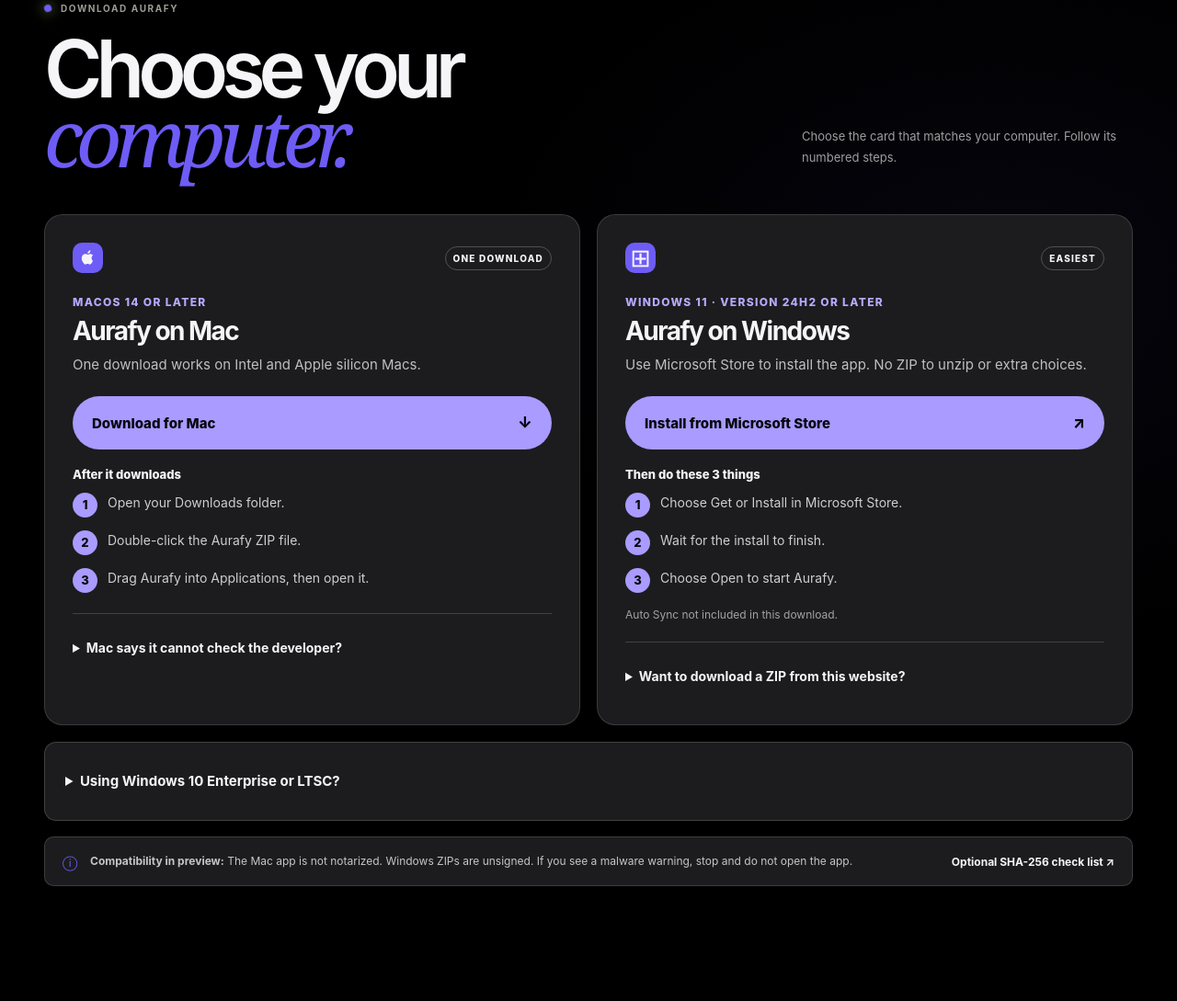
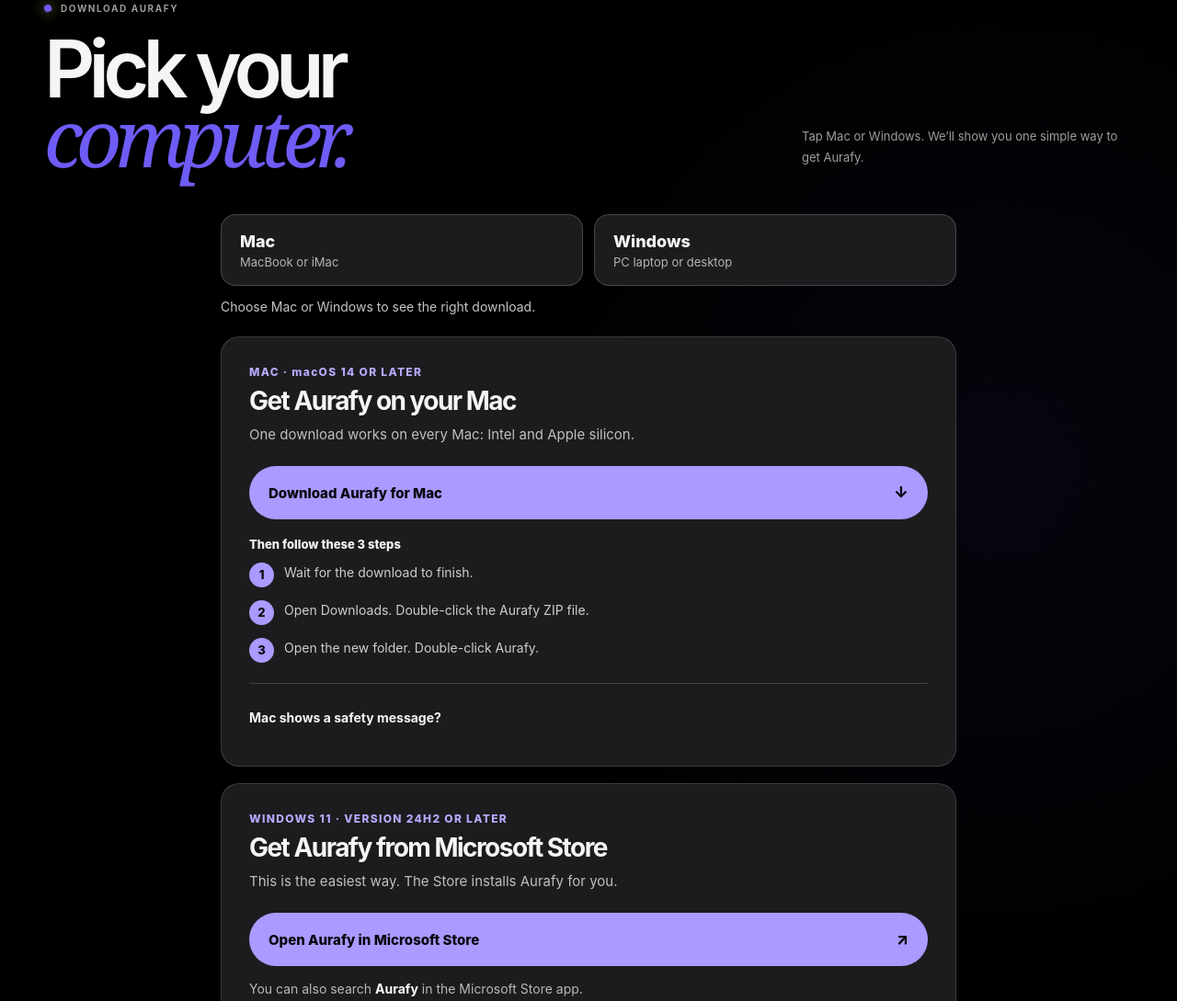
Before and after one commit to deepak-c04/verci-website, a plain HTML site: page index.html in a window 1280 px wide. Shown: the part 4320-5409 px from the top of the page at 92% size. Drawn offline with Linux system fonts and the light colour scheme.

Commit message:
Make Aurafy downloads easier

```diff
--- a/index.html
+++ b/index.html
@@ -163,7 +163,7 @@
         <div class="how-heading"><p class="eyebrow"><span class="eyebrow-dot"></span> Three steps. No lore dump.</p><h2 id="how-title">Press play.<br><span>You're in.</span></h2><p>Aurafy sits alongside the player you already use. Here's the quick-start.</p></div>
         <div class="steps">
           <article class="step"><span class="step-number">01</span><div><h3>Queue your song</h3><p>Start Spotify or Apple Music on Mac. On Windows, use a player that publishes a Windows media session.</p></div><span class="step-arrow" aria-hidden="true">↘</span></article>
-          <article class="step"><span class="step-number">02</span><div><h3>Choose your computer</h3><p>Choose the Mac or Windows card, then follow its numbered steps.</p></div><span class="step-arrow" aria-hidden="true">↘</span></article>
+          <article class="step"><span class="step-number">02</span><div><h3>Choose your computer</h3><p>Tap Mac or Windows. The website shows the right download and steps.</p></div><span class="step-arrow" aria-hidden="true">↘</span></article>
           <article class="step"><span class="step-number">03</span><div><h3>Set your scene</h3><p>Choose a look and import lyrics if needed. If timing drifts, enable Auto Sync on Mac or adjust Offset and Pace on Windows.</p></div><span class="step-arrow" aria-hidden="true">✳</span></article>
         </div>
       </div>
@@ -205,47 +205,50 @@
     <section class="downloads-section" id="downloads" aria-labelledby="downloads-title">
       <div class="section-wrap downloads-inner">
         <div class="downloads-heading">
-          <div><p class="eyebrow"><span class="eyebrow-dot"></span> Download Aurafy</p><h2 id="downloads-title">Choose your<br><span>computer.</span></h2></div>
-          <p>Choose the card that matches your computer. Follow its numbered steps.</p>
+          <div><p class="eyebrow"><span class="eyebrow-dot"></span> Download Aurafy</p><h2 id="downloads-title">Pick your<br><span>computer.</span></h2></div>
+          <p>Tap Mac or Windows. We’ll show you one simple way to get Aurafy.</p>
         </div>
+        <div class="download-platform-picker" role="group" aria-label="Choose your computer">
+          <button class="download-platform-choice" type="button" data-download-platform="mac" aria-pressed="false"><span>Mac</span><small>MacBook or iMac</small></button>
+          <button class="download-platform-choice" type="button" data-download-platform="windows" aria-pressed="false"><span>Windows</span><small>PC laptop or desktop</small></button>
+        </div>
+        <p class="download-status" id="download-status" aria-live="polite">Choose Mac or Windows to see the right download.</p>
         <div class="download-grid download-grid-simple">
-          <article class="download-card download-card-mac">
-            <div class="download-card-top"><span class="os-icon os-apple" aria-hidden="true"><svg viewBox="0 0 20 20"><path d="M14.8 10.3c0-2.3 1.8-3.4 1.9-3.5a4.2 4.2 0 0 0-3.4-1.9c-1.4-.1-2.8.9-3.5.9-.8 0-1.9-.9-3.1-.8a4.5 4.5 0 0 0-3.8 2.3c-1.6 2.8-.4 6.8 1.2 9 .7 1 1.6 2.2 2.8 2.1 1.1 0 1.5-.7 2.8-.7s1.7.7 2.9.7c1.2 0 2-1.1 2.7-2.2a9.4 9.4 0 0 0 1.2-2.5 3.9 3.9 0 0 1-1.7-3.4ZM12.5 3.3A4 4 0 0 0 13.4.4a4.1 4.1 0 0 0-2.7 1.4 3.8 3.8 0 0 0-.9 2.8 3.4 3.4 0 0 0 2.7-1.3Z"/></svg></span><span class="download-badge">ONE DOWNLOAD</span></div>
-            <p class="download-os">MACOS 14 OR LATER</p><h3>Aurafy on Mac</h3><p class="download-copy">One download works on Intel and Apple silicon Macs.</p>
-            <a class="button button-dark" href="../dist/Aurafy-macOS-universal.zip" download>Download for Mac <span aria-hidden="true">↓</span></a>
-            <p class="download-guide-title">After it downloads</p>
+          <article class="download-card download-card-mac" data-download-card="mac" aria-labelledby="download-mac-title">
+            <p class="download-os">MAC · macOS 14 OR LATER</p><h3 id="download-mac-title">Get Aurafy on your Mac</h3><p class="download-copy">One download works on every Mac: Intel and Apple silicon.</p>
+            <a class="button button-dark" href="../dist/Aurafy-macOS-universal.zip" download>Download Aurafy for Mac <span aria-hidden="true">↓</span></a>
+            <p class="download-guide-title">Then follow these 3 steps</p>
             <ol class="download-steps">
-              <li>Open your Downloads folder.</li>
-              <li>Double-click the Aurafy ZIP file.</li>
-              <li>Drag Aurafy into Applications, then open it.</li>
+              <li>Wait for the download to finish.</li>
+              <li>Open Downloads. Double-click the Aurafy ZIP file.</li>
+              <li>Open the new folder. Double-click Aurafy.</li>
             </ol>
             <details class="download-help">
-              <summary>Mac says it cannot check the developer?</summary>
-              <div class="download-help-content"><p>This preview is not notarized. Only for the message “Apple cannot check it for malicious software”: open Apple menu → System Settings → Privacy &amp; Security → Open Anyway, then confirm Open.</p><p>If Mac says the app contains malware, will damage your computer, or is damaged, stop and do not open it.</p><a href="../dist/Aurafy-SHA256SUMS.txt" download>Optional: download the SHA-256 check list</a></div>
+              <summary>Mac shows a safety message?</summary>
+              <div class="download-help-content"><p>This early preview is not notarized. After trying to open Aurafy once, if Mac says only it cannot check the developer, ask a grown-up to open System Settings → Privacy &amp; Security → Open Anyway.</p><p><strong>If Mac says Aurafy contains malware, may damage your computer, or is damaged, stop. Do not open it.</strong></p><a href="../dist/Aurafy-SHA256SUMS.txt" download>Optional: download the SHA-256 check list</a></div>
             </details>
           </article>
-          <article class="download-card download-card-win">
-            <div class="download-card-top"><span class="os-icon os-windows" aria-hidden="true">⊞</span><span class="download-badge">EASIEST</span></div>
-            <p class="download-os">WINDOWS 11 · VERSION 24H2 OR LATER</p><h3>Aurafy on Windows</h3><p class="download-copy">Use Microsoft Store to install the app. No ZIP to unzip or extra choices.</p>
-            <a class="button button-dark" href="https://apps.microsoft.com/detail/9N6THTDVM3JX" target="_blank" rel="noopener noreferrer">Install from Microsoft Store <span aria-hidden="true">↗</span></a>
-            <p class="download-guide-title">Then do these 3 things</p>
+          <article class="download-card download-card-win" data-download-card="windows" aria-labelledby="download-windows-title">
+            <p class="download-os">WINDOWS 11 · VERSION 24H2 OR LATER</p><h3 id="download-windows-title">Get Aurafy from Microsoft Store</h3><p class="download-copy">This is the easiest way. The Store installs Aurafy for you.</p>
+            <a class="button button-dark" href="https://apps.microsoft.com/detail/9N6THTDVM3JX" target="_blank" rel="noopener noreferrer">Open Aurafy in Microsoft Store <span aria-hidden="true">↗</span></a>
+            <p class="download-store-search">You can also search <strong>Aurafy</strong> in the Microsoft Store app.</p>
+            <p class="download-guide-title">In the Store</p>
             <ol class="download-steps">
-              <li>Choose Get or Install in Microsoft Store.</li>
-              <li>Wait for the install to finish.</li>
-              <li>Choose Open to start Aurafy.</li>
+              <li>Click Get or Install.</li>
+              <li>Wait until it finishes.</li>
+              <li>Click Open.</li>
             </ol>
-            <p class="download-foot">Auto Sync not included in this download.</p>
             <details class="download-help">
-              <summary>Want to download a ZIP from this website?</summary>
-              <div class="download-help-content"><p>Most Windows computers use Intel or AMD. If your laptop says it has an ARM processor (such as Snapdragon), use the ARM download.</p><div class="download-zip-actions"><a class="button button-dark" href="../dist/Aurafy-Windows-11-24H2-x64.zip" download>Most PCs · Intel or AMD <span aria-hidden="true">↓</span></a><a class="download-zip-link" href="../dist/Aurafy-Windows-11-24H2-arm64.zip" download>ARM laptop · Snapdragon <span aria-hidden="true">↓</span></a></div><ol class="download-steps"><li>Open Downloads, right-click the ZIP, and choose Extract All.</li><li>Open the new Aurafy folder and double-click Aurafy.exe.</li></ol><p>These preview ZIPs are unsigned. If Windows shows a security warning and you are not sure, stop and ask someone you trust. Do not ignore a virus or malware warning.</p></div>
+              <summary>Need the website download instead?</summary>
+              <div class="download-help-content"><p>For most Windows computers, choose the first button. If your computer says it has a Snapdragon or ARM processor, choose the second one.</p><div class="download-zip-actions"><a class="button button-dark" href="../dist/Aurafy-Windows-11-24H2-x64.zip" download>Most PCs · Intel or AMD <span aria-hidden="true">↓</span></a><a class="download-zip-link" href="../dist/Aurafy-Windows-11-24H2-arm64.zip" download>ARM or Snapdragon <span aria-hidden="true">↓</span></a></div><p>After the ZIP downloads: open Downloads, double-click the ZIP, then open the new folder and double-click <strong>Aurafy.exe</strong>.</p><p>These preview ZIPs are unsigned. If Windows shows a security warning, stop and ask a grown-up. Never ignore a virus warning.</p></div>
+            </details>
+            <details class="download-legacy">
+              <summary>Using Windows 10 Enterprise or LTSC?</summary>
+              <div class="download-legacy-content"><p>This special download is for Windows 10 Enterprise or LTSC. Windows 10 Home and Pro are not supported.</p><div class="download-zip-actions"><a class="button button-dark" href="../dist/Aurafy-Windows-x64.zip" download>Most PCs · Intel or AMD <span aria-hidden="true">↓</span></a><a class="download-zip-link" href="../dist/Aurafy-Windows-arm64.zip" download>ARM laptop · Snapdragon <span aria-hidden="true">↓</span></a></div><p>After it downloads: open Downloads, double-click the ZIP, then open the new folder and double-click <strong>Aurafy.exe</strong>.</p><p>Windows downloads are unsigned. If a security warning appears, stop and ask a grown-up. Never ignore a virus warning.</p></div>
             </details>
           </article>
         </div>
-        <details class="download-legacy">
-          <summary>Using Windows 10 Enterprise or LTSC?</summary>
-          <div class="download-legacy-content"><article class="download-card download-card-win10"><p class="download-os">WINDOWS 10 ENTERPRISE OR LTSC</p><h3>Aurafy on Windows 10</h3><p class="download-copy">Windows 10 Home and Pro are not supported.</p><div class="download-links"><a href="../dist/Aurafy-Windows-x64.zip" download><span>Most PCs <small>Intel or AMD</small></span><b aria-hidden="true">↓</b></a><a href="../dist/Aurafy-Windows-arm64.zip" download><span>ARM laptop</span><b aria-hidden="true">↓</b></a></div><p class="download-foot">Auto Sync not included in this download · Unsigned ZIP</p><ol class="download-steps"><li>Open Downloads, right-click the ZIP, and choose Extract All.</li><li>Open the new Aurafy folder and double-click Aurafy.exe.</li></ol><p class="download-foot">If Windows shows a security warning and you are unsure, stop and ask someone you trust. Never ignore a virus or malware warning.</p></article></div>
-        </details>
-        <div class="download-disclaimer"><span aria-hidden="true">ⓘ</span><p><strong>Compatibility in preview:</strong> The Mac app is not notarized. Windows ZIPs are unsigned. If you see a malware warning, stop and do not open the app.</p><a href="../dist/Aurafy-SHA256SUMS.txt" download>Optional SHA-256 check list <span aria-hidden="true">↗</span></a></div>
+        <div class="download-disclaimer"><span aria-hidden="true">ⓘ</span><p><strong>Need help?</strong> These are early preview downloads. Ask a grown-up before opening them. If your computer says Aurafy may contain malware or damage your computer, stop and do not open it.</p><a href="../dist/Aurafy-SHA256SUMS.txt" download>Optional SHA-256 check list <span aria-hidden="true">↗</span></a></div>
       </div>
     </section>
 
--- a/site.js
+++ b/site.js
@@ -109,6 +109,41 @@ if (!isLocalPreview) {
   });
 }
 
+const downloadButtons = [...document.querySelectorAll("[data-download-platform]")];
+const downloadCards = [...document.querySelectorAll("[data-download-card]")];
+const downloadStatus = document.querySelector("#download-status");
+const browserPlatform = [navigator.userAgentData?.platform, navigator.platform, navigator.userAgent].filter(Boolean).join(" ");
+const browserIsMobile = /iphone|ipad|ipod|android/i.test(browserPlatform)
+  || (navigator.maxTouchPoints > 1 && /mac/i.test(navigator.platform));
+const detectedDownloadPlatform = !browserIsMobile && /mac/i.test(browserPlatform)
+  ? "mac"
+  : !browserIsMobile && /windows|win32|win64|win/i.test(browserPlatform)
+    ? "windows"
+    : null;
+
+function showDownload(platform) {
+  const label = platform === "mac" ? "Mac" : "Windows";
+  for (const button of downloadButtons) {
+    button.setAttribute("aria-pressed", String(button.dataset.downloadPlatform === platform));
+  }
+  for (const card of downloadCards) {
+    card.hidden = card.dataset.downloadCard !== platform;
+  }
+  downloadStatus.textContent = platform === detectedDownloadPlatform
+    ? `We guessed ${label}. If that’s right, use the download below. Tap the other button if needed.`
+    : `Showing the ${label} download.`;
+}
+
+downloadButtons.forEach(button => {
+  button.addEventListener("click", () => showDownload(button.dataset.downloadPlatform));
+});
+
+if (detectedDownloadPlatform) {
+  showDownload(detectedDownloadPlatform);
+} else if (browserIsMobile) {
+  downloadStatus.textContent = "You’re on a phone or tablet. Downloads are for Mac or Windows computers. Choose the computer you want to download to.";
+}
+
 document.querySelectorAll("a[href^='#']").forEach(link => {
   link.addEventListener("click", event => {
     const target = document.querySelector(link.getAttribute("href"));
--- a/styles.css
+++ b/styles.css
@@ -263,9 +263,18 @@ h1, h2, h3, p { margin-top: 0; }
 .download-disclaimer p strong { color: #f5f4ed; }
 .download-disclaimer a { color: var(--lime); font-size: 12px; font-weight: 650; white-space: nowrap; }
 
-/* Make the two recommended download paths obvious before showing advanced choices. */
-.download-grid-simple { grid-template-columns: repeat(2, minmax(0, 1fr)); gap: 18px; }
-.download-grid-simple .download-card { padding: 30px; border: 1px solid rgba(245,245,247,.14); background: #1c1c1e; }
+/* Let visitors pick one computer, then show one clear download path. */
+.download-platform-picker { width: min(100%, 800px); margin: 0 auto; display: grid; grid-template-columns: repeat(2, minmax(0, 1fr)); gap: 12px; }
+.download-platform-choice { min-height: 78px; padding: 13px 20px; display: flex; flex-direction: column; justify-content: center; gap: 4px; color: #f5f5f7; border: 1px solid rgba(245,245,247,.2); border-radius: 16px; background: #1c1c1e; cursor: pointer; font: inherit; text-align: left; transition: background .18s ease, border-color .18s ease, color .18s ease, transform .18s ease; }
+.download-platform-choice:hover { border-color: #c2b9ff; transform: translateY(-1px); }
+.download-platform-choice[aria-pressed="true"] { color: #08070d; border-color: #c2b9ff; background: #c2b9ff; }
+.download-platform-choice span { font-size: 18px; font-weight: 760; }
+.download-platform-choice small { color: rgba(245,245,247,.7); font-size: 13px; }
+.download-platform-choice[aria-pressed="true"] small { color: rgba(8,7,13,.75); }
+.download-platform-choice:focus-visible { outline: 3px solid #f5f5f7; outline-offset: 4px; }
+.download-status { width: min(100%, 800px); min-height: 1.5em; margin: 12px auto 22px; color: rgba(245,245,247,.8); font-size: 14px; line-height: 1.5; }
+.download-grid-simple { grid-template-columns: minmax(0, 800px); justify-content: center; gap: 18px; }
+.download-grid-simple .download-card { min-height: 0; padding: 30px; border: 1px solid rgba(245,245,247,.14); background: #1c1c1e; }
 .download-grid-simple .download-card-top { margin-bottom: 24px; }
 .download-grid-simple .download-badge { color: #f5f5f7; border-color: rgba(245,245,247,.24); }
 .download-grid-simple .download-os { color: #b5aaff; font-size: 12px; letter-spacing: .11em; }
@@ -273,12 +282,18 @@ h1, h2, h3, p { margin-top: 0; }
 .download-grid-simple .download-copy { min-height: 0; margin: 8px 0 22px; color: rgba(245,245,247,.75); font-size: 15px; line-height: 1.6; }
 .download-grid-simple .button-dark { min-height: 58px; padding: 0 21px; justify-content: space-between; color: #08070d; background: #a99bff; font-size: 15px; }
 .download-grid-simple .button-dark:hover { color: #08070d; background: #c2b9ff; }
+.download-grid-simple .button-dark:focus-visible { outline: 3px solid #fff; outline-offset: 4px; }
 .download-guide-title { margin: 0; padding-top: 19px; color: #f5f5f7; font-size: 13px; font-weight: 760; }
 .download-steps { margin: 12px 0 0; padding: 0; display: grid; gap: 11px; list-style: none; counter-reset: download-step; }
 .download-steps li { min-height: 30px; display: grid; grid-template-columns: 28px 1fr; align-items: start; gap: 10px; color: rgba(245,245,247,.82); font-size: 14px; line-height: 1.55; counter-increment: download-step; }
 .download-steps li::before { width: 27px; height: 27px; display: grid; place-items: center; color: #08070d; border-radius: 50%; background: #a99bff; content: counter(download-step); font-size: 13px; font-weight: 800; line-height: 1; }
+.download-steps strong { color: #fff; overflow-wrap: anywhere; }
+.download-store-search { margin: 14px 0 0; color: rgba(245,245,247,.72); font-size: 14px; line-height: 1.5; }
+.download-store-search strong { color: #fff; }
+.download-card[hidden] { display: none !important; }
 .download-help { margin-top: 19px; padding-top: 14px; border-top: 1px solid rgba(245,245,247,.17); }
 .download-help summary, .download-legacy summary { padding: 12px 0; color: #f5f5f7; cursor: pointer; font-size: 14px; font-weight: 720; line-height: 1.5; }
+.download-help summary, .download-legacy summary { min-height: 44px; display: flex; align-items: center; }
 .download-help-content { padding: 5px 0 0 1px; }
 .download-help-content p, .download-legacy-content p { margin: 11px 0 0; color: rgba(245,245,247,.73); font-size: 13px; line-height: 1.65; }
 .download-help-content a, .download-zip-link { color: #c2b9ff; font-size: 13px; font-weight: 680; text-decoration: underline; text-underline-offset: 3px; }
@@ -291,6 +306,20 @@ h1, h2, h3, p { margin-top: 0; }
 .download-legacy-content { padding-top: 2px; }
 .download-legacy-content .download-zip-actions { grid-template-columns: repeat(2, minmax(0, 1fr)); }
 .download-legacy-content .download-zip-link { min-height: 44px; display: flex; align-items: center; }
+
+@media (max-width: 760px) {
+  .download-platform-picker { gap: 9px; }
+  .download-platform-choice { min-height: 74px; padding: 12px 14px; }
+  .download-platform-choice span { font-size: 16px; }
+  .download-platform-choice small { font-size: 12px; }
+  .download-status { margin-bottom: 17px; font-size: 13px; }
+  .download-grid-simple .download-card { padding: 23px 20px; }
+  .download-grid-simple .download-card h3 { font-size: 26px; }
+  .download-grid-simple .button-dark { min-height: 58px; justify-content: center; gap: 10px; }
+  .download-steps li { grid-template-columns: 30px 1fr; font-size: 15px; }
+  .download-steps li::before { width: 29px; height: 29px; }
+  .download-zip-actions { grid-template-columns: 1fr !important; }
+}
 
 .privacy-section { padding-top: 125px; padding-bottom: 125px; display: grid; grid-template-columns: .85fr 1.15fr; gap: 100px; align-items: center; }
 .privacy-stamp { width: min(100%, 360px); aspect-ratio: 1; margin: auto; position: relative; display: flex; flex-direction: column; justify-content: center; align-items: center; border: 2px solid rgba(31,22,54,.5); border-radius: 50%; background: var(--lime); box-shadow: 8px 10px 0 #b6a0ea; transform: rotate(-9deg); }
```
